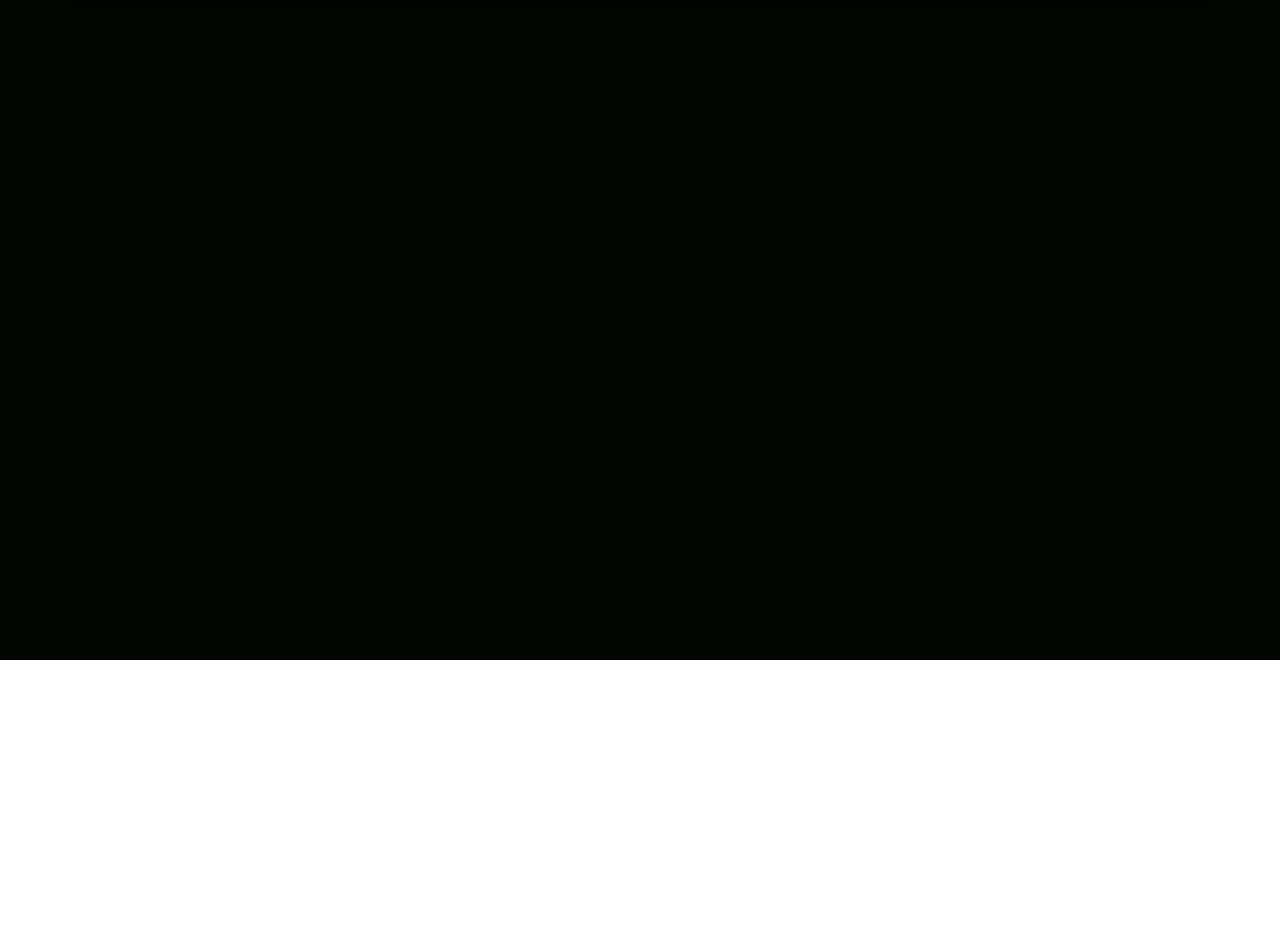
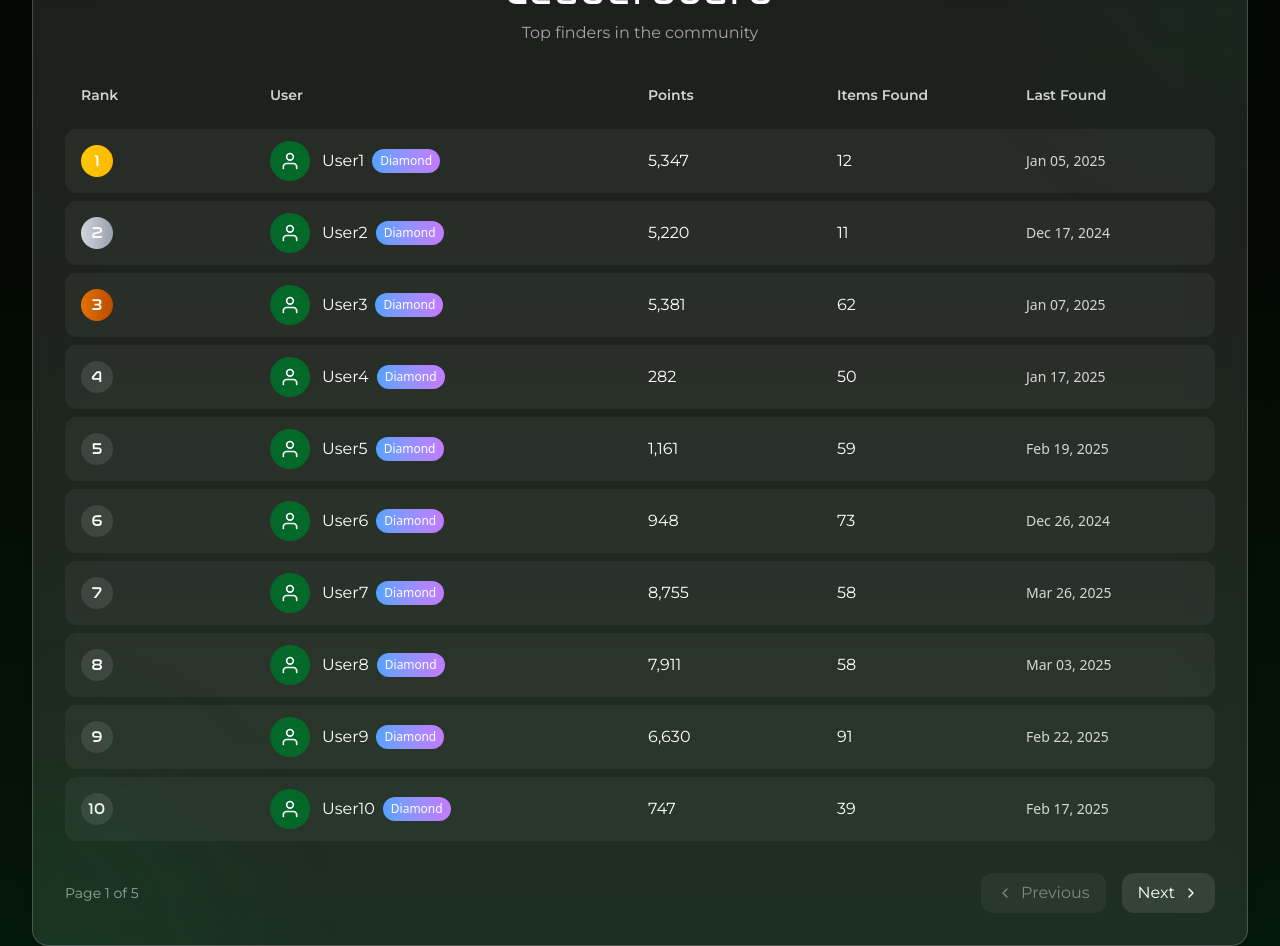
Before and after one commit to Nithesh8678/FindChain, a React (Vite) app: page /leaderboard in a window 1280 px wide. Shown: the part 140-1086 px from the top of the page. Before the commit the page ends 800 px from the top, so only its background shows below. Built offline with nearby package versions, Linux system fonts and the light colour scheme; what wagmi would draw is missing.

Commit message:
added leaderboard page

```diff
--- a/package.json
+++ b/package.json
@@ -13,6 +13,7 @@
     "@rainbow-me/rainbowkit": "^2.2.4",
     "@tailwindcss/vite": "^4.1.2",
     "@tanstack/react-query": "^5.71.10",
+    "date-fns": "^4.1.0",
     "framer-motion": "^12.6.3",
     "react": "^19.0.0",
     "react-dom": "^19.0.0",
--- a/src/App.tsx
+++ b/src/App.tsx
@@ -11,6 +11,7 @@ import LoadingProvider, { useLoading } from "./context/LoadingContext";
 import "./index.css";
 import ReportLost from "./components/ReportLost";
 import ReportFound from "./components/ReportFound";
+import Leaderboard from "./components/Leaderboard";
 
 // Wrapper component to access the loading context
 const AppContent = () => {
@@ -35,6 +36,7 @@ const AppContent = () => {
           <Route path="/about" element={<About />} />
           <Route path="/report-lost" element={<ReportLost />} />
           <Route path="/report-found" element={<ReportFound />} />
+          <Route path="/leaderboard" element={<Leaderboard />} />
         </Routes>
       </div>
     </>
--- a/src/components/Home.tsx
+++ b/src/components/Home.tsx
@@ -1,6 +1,6 @@
 import React from "react";
 import Button from "./Button";
-import Leaderboard from "./Leaderboard";
+import Leaderboardhome from "./Leaderboardhome";
 
 const Home: React.FC = () => {
   return (
@@ -57,7 +57,7 @@ const Home: React.FC = () => {
       </div>
 
       {/* Leaderboard - Only visible on home page */}
-      <Leaderboard />
+      <Leaderboardhome />
     </>
   );
 };
--- a/src/components/Leaderboard.tsx
+++ b/src/components/Leaderboard.tsx
@@ -1,84 +1,246 @@
-import React from "react";
+import React, { useState } from "react";
+import { motion, AnimatePresence } from "framer-motion";
+import { FiChevronLeft, FiChevronRight, FiUser } from "react-icons/fi";
+import { format } from "date-fns";
 
-interface LeaderboardEntry {
-  id: number;
-  name: string;
+// Types
+interface User {
+  id: string;
+  rank: number;
+  username: string;
+  profilePicture?: string;
+  points: number;
   itemsFound: number;
+  lastFoundDate: Date;
+  tier: "Bronze" | "Silver" | "Gold" | "Platinum" | "Diamond";
 }
 
+const ITEMS_PER_PAGE = 10;
+
+// Mock data - Replace with your actual data
+const mockUsers: User[] = Array.from({ length: 50 }, (_, i) => ({
+  id: `user-${i + 1}`,
+  rank: i + 1,
+  username: `User${i + 1}`,
+  profilePicture: undefined,
+  points: Math.floor(Math.random() * 10000),
+  itemsFound: Math.floor(Math.random() * 100),
+  lastFoundDate: new Date(Date.now() - Math.random() * 10000000000),
+  tier:
+    i < 10
+      ? "Diamond"
+      : i < 20
+      ? "Platinum"
+      : i < 30
+      ? "Gold"
+      : i < 40
+      ? "Silver"
+      : "Bronze",
+}));
+
+const getTierColor = (tier: User["tier"]) => {
+  switch (tier) {
+    case "Diamond":
+      return "from-blue-400 to-purple-400";
+    case "Platinum":
+      return "from-purple-400 to-pink-400";
+    case "Gold":
+      return "from-yellow-400 to-amber-400";
+    case "Silver":
+      return "from-gray-300 to-gray-400";
+    case "Bronze":
+      return "from-amber-600 to-amber-700";
+  }
+};
+
 const Leaderboard: React.FC = () => {
-  // Sample data - replace with actual data from your backend
-  const leaderboardData: LeaderboardEntry[] = [
-    { id: 1, name: "0x1234...5678", itemsFound: 42 },
-    { id: 2, name: "0x8765...4321", itemsFound: 38 },
-    { id: 3, name: "0xabcd...efgh", itemsFound: 35 },
-    { id: 4, name: "0x2468...1357", itemsFound: 30 },
-    { id: 5, name: "0x9876...5432", itemsFound: 28 },
-  ];
+  const [currentPage, setCurrentPage] = useState(1);
+  const [hoveredUser, setHoveredUser] = useState<string | null>(null);
+
+  const totalPages = Math.ceil(mockUsers.length / ITEMS_PER_PAGE);
+  const startIndex = (currentPage - 1) * ITEMS_PER_PAGE;
+  const endIndex = startIndex + ITEMS_PER_PAGE;
+  const currentUsers = mockUsers.slice(startIndex, endIndex);
+
+  const handlePrevPage = () => {
+    if (currentPage > 1) {
+      setCurrentPage(currentPage - 1);
+    }
+  };
+
+  const handleNextPage = () => {
+    if (currentPage < totalPages) {
+      setCurrentPage(currentPage + 1);
+    }
+  };
 
   return (
-    <div className="fixed left-9 top-24 w-80 z-40 mt-24">
-      <div className="backdrop-blur-xl bg-white/10 border border-white/20 rounded-2xl shadow-2xl overflow-hidden">
-        {/* Header */}
-        <div className="p-4 border-b border-white/10">
-          <h2 className="font-nasalization text-xl text-white tracking-wider">
-            Active Leaderboard
-          </h2>
-        </div>
+    <div className="min-h-screen pt-20 px-4 sm:px-6 lg:px-8 bg-gradient-to-b from-[#030502] to-[#03672A]/20">
+      <div className="max-w-7xl mx-auto">
+        <motion.div
+          initial={{ opacity: 0, y: 20 }}
+          animate={{ opacity: 1, y: 0 }}
+          transition={{ duration: 0.5 }}
+          className="backdrop-blur-xl bg-white/10 border border-white/20 rounded-2xl shadow-2xl p-8 relative overflow-hidden"
+        >
+          {/* Decorative Elements */}
+          <div className="absolute top-0 right-0 w-96 h-96 bg-[#03672A]/10 rounded-full filter blur-3xl -translate-y-1/2 translate-x-1/2" />
+          <div className="absolute bottom-0 left-0 w-96 h-96 bg-[#046A29]/10 rounded-full filter blur-3xl translate-y-1/2 -translate-x-1/2" />
 
-        {/* Table */}
-        <div className="overflow-x-auto">
-          <table className="w-full">
-            <thead>
-              <tr className="text-left text-white/70 font-montserrat text-xs uppercase tracking-wider">
-                <th className="px-4 py-3">ID</th>
-                <th className="px-4 py-3">Name</th>
-                <th className="px-4 py-3">Items Found</th>
-              </tr>
-            </thead>
-            <tbody>
-              {leaderboardData.map((entry, index) => (
-                <tr
-                  key={entry.id}
-                  className={`
-                    border-t border-white/5
-                    ${index % 2 === 0 ? "bg-white/5" : "bg-white/0"}
-                    hover:bg-white/10 transition-all duration-200
-                  `}
+          <motion.div
+            animate={{
+              boxShadow: [
+                "0 0 0 0 rgba(3, 103, 42, 0)",
+                "0 0 0 10px rgba(3, 103, 42, 0.1)",
+                "0 0 0 20px rgba(3, 103, 42, 0)",
+              ],
+            }}
+            transition={{
+              duration: 2,
+              repeat: Infinity,
+              repeatType: "reverse",
+            }}
+            className="relative mb-8"
+          >
+            <h1 className="font-nasalization text-4xl text-white mb-2 tracking-wider text-center">
+              Leaderboard
+            </h1>
+            <p className="text-white/60 text-center font-montserrat">
+              Top finders in the community
+            </p>
+          </motion.div>
+
+          {/* Table Header */}
+          <div className="grid grid-cols-6 gap-4 mb-4 px-4 py-2 text-white/80 font-montserrat text-sm font-semibold">
+            <div>Rank</div>
+            <div className="col-span-2">User</div>
+            <div>Points</div>
+            <div>Items Found</div>
+            <div>Last Found</div>
+          </div>
+
+          {/* Table Body */}
+          <div className="space-y-2">
+            <AnimatePresence mode="wait">
+              {currentUsers.map((user) => (
+                <motion.div
+                  key={user.id}
+                  initial={{ opacity: 0, x: -20 }}
+                  animate={{ opacity: 1, x: 0 }}
+                  exit={{ opacity: 0, x: 20 }}
+                  transition={{ duration: 0.2 }}
+                  className={`grid grid-cols-6 gap-4 px-4 py-3 rounded-xl transition-all duration-300 ${
+                    hoveredUser === user.id
+                      ? "bg-white/10 transform scale-[1.02]"
+                      : "bg-white/5"
+                  }`}
+                  onMouseEnter={() => setHoveredUser(user.id)}
+                  onMouseLeave={() => setHoveredUser(null)}
                 >
-                  <td className="px-4 py-3 text-white/90 font-montserrat text-sm">
-                    #{entry.id}
-                  </td>
-                  <td className="px-4 py-3 text-white/90 font-montserrat text-sm">
-                    {entry.name}
-                  </td>
-                  <td className="px-4 py-3">
-                    <div className="flex items-center gap-2">
-                      <span className="text-white/90 font-montserrat text-sm">
-                        {entry.itemsFound}
+                  {/* Rank */}
+                  <div className="flex items-center">
+                    <div
+                      className={`
+                      w-8 h-8 rounded-full flex items-center justify-center font-nasalization
+                      ${user.rank <= 3 ? "bg-gradient-to-r" : "bg-white/10"}
+                      ${user.rank === 1 ? "from-yellow-400 to-amber-400" : ""}
+                      ${user.rank === 2 ? "from-gray-300 to-gray-400" : ""}
+                      ${user.rank === 3 ? "from-amber-600 to-amber-700" : ""}
+                    `}
+                    >
+                      {user.rank}
+                    </div>
+                  </div>
+
+                  {/* User */}
+                  <div className="col-span-2 flex items-center space-x-3">
+                    <div className="w-10 h-10 rounded-full bg-gradient-to-r from-[#03672A] to-[#046A29] flex items-center justify-center">
+                      {user.profilePicture ? (
+                        <img
+                          src={user.profilePicture}
+                          alt={user.username}
+                          className="w-full h-full rounded-full object-cover"
+                        />
+                      ) : (
+                        <FiUser className="w-5 h-5 text-white" />
+                      )}
+                    </div>
+                    <div className="flex items-center space-x-2">
+                      <span className="text-white font-montserrat">
+                        {user.username}
                       </span>
-                      <div className="h-1.5 w-16 bg-gradient-to-r from-[#03672A] to-[#046A29] rounded-full overflow-hidden">
-                        <div
-                          className="h-full bg-white/30 rounded-full"
-                          style={{ width: `${(entry.itemsFound / 50) * 100}%` }}
-                        />
+                      <div
+                        className={`px-2 py-1 rounded-full text-xs bg-gradient-to-r ${getTierColor(
+                          user.tier
+                        )} text-white font-medium`}
+                      >
+                        {user.tier}
                       </div>
                     </div>
-                  </td>
-                </tr>
+                  </div>
+
+                  {/* Points */}
+                  <div className="flex items-center">
+                    <span className="text-white font-montserrat">
+                      {user.points.toLocaleString()}
+                    </span>
+                  </div>
+
+                  {/* Items Found */}
+                  <div className="flex items-center">
+                    <span className="text-white font-montserrat">
+                      {user.itemsFound}
+                    </span>
+                  </div>
+
+                  {/* Last Found */}
+                  <div className="flex items-center text-white/80 text-sm">
+                    {format(user.lastFoundDate, "MMM dd, yyyy")}
+                  </div>
+                </motion.div>
               ))}
-            </tbody>
-          </table>
-        </div>
+            </AnimatePresence>
+          </div>
 
-        {/* Footer with animation */}
-        <div className="p-3 border-t border-white/10">
-          <div className="flex items-center justify-center gap-2">
-            <div className="h-1 w-1 rounded-full bg-[#03672A] animate-pulse" />
-            <div className="h-1 w-1 rounded-full bg-[#03672A] animate-pulse delay-100" />
-            <div className="h-1 w-1 rounded-full bg-[#03672A] animate-pulse delay-200" />
+          {/* Pagination */}
+          <div className="mt-8 flex items-center justify-between">
+            <div className="text-white/60 font-montserrat text-sm">
+              Page {currentPage} of {totalPages}
+            </div>
+            <div className="flex space-x-4">
+              <motion.button
+                whileHover={{ scale: 1.05 }}
+                whileTap={{ scale: 0.95 }}
+                onClick={handlePrevPage}
+                disabled={currentPage === 1}
+                className={`px-4 py-2 rounded-xl font-montserrat flex items-center space-x-2 transition-all duration-300
+                  ${
+                    currentPage === 1
+                      ? "bg-white/5 text-white/40 cursor-not-allowed"
+                      : "bg-white/10 text-white hover:bg-white/20"
+                  }`}
+              >
+                <FiChevronLeft />
+                <span>Previous</span>
+              </motion.button>
+              <motion.button
+                whileHover={{ scale: 1.05 }}
+                whileTap={{ scale: 0.95 }}
+                onClick={handleNextPage}
+                disabled={currentPage === totalPages}
+                className={`px-4 py-2 rounded-xl font-montserrat flex items-center space-x-2 transition-all duration-300
+                  ${
+                    currentPage === totalPages
+                      ? "bg-white/5 text-white/40 cursor-not-allowed"
+                      : "bg-white/10 text-white hover:bg-white/20"
+                  }`}
+              >
+                <span>Next</span>
+                <FiChevronRight />
+              </motion.button>
+            </div>
           </div>
-        </div>
+        </motion.div>
       </div>
     </div>
   );
--- /dev/null
+++ b/src/components/Leaderboardhome.tsx
@@ -0,0 +1,87 @@
+import React from "react";
+
+interface LeaderboardEntry {
+  id: number;
+  name: string;
+  itemsFound: number;
+}
+
+const Leaderboard: React.FC = () => {
+  // Sample data - replace with actual data from your backend
+  const leaderboardData: LeaderboardEntry[] = [
+    { id: 1, name: "0x1234...5678", itemsFound: 42 },
+    { id: 2, name: "0x8765...4321", itemsFound: 38 },
+    { id: 3, name: "0xabcd...efgh", itemsFound: 35 },
+    { id: 4, name: "0x2468...1357", itemsFound: 30 },
+    { id: 5, name: "0x9876...5432", itemsFound: 28 },
+  ];
+
+  return (
+    <div className="fixed left-9 top-24 w-80 z-40 mt-24">
+      <div className="backdrop-blur-xl bg-white/10 border border-white/20 rounded-2xl shadow-2xl overflow-hidden">
+        {/* Header */}
+        <div className="p-4 border-b border-white/10">
+          <h2 className="font-nasalization text-xl text-white tracking-wider">
+            Active Leaderboard
+          </h2>
+        </div>
+
+        {/* Table */}
+        <div className="overflow-x-auto">
+          <table className="w-full">
+            <thead>
+              <tr className="text-left text-white/70 font-montserrat text-xs uppercase tracking-wider">
+                <th className="px-4 py-3">ID</th>
+                <th className="px-4 py-3">Name</th>
+                <th className="px-4 py-3">Items Found</th>
+              </tr>
+            </thead>
+            <tbody>
+              {leaderboardData.map((entry, index) => (
+                <tr
+                  key={entry.id}
+                  className={`
+                    border-t border-white/5
+                    ${index % 2 === 0 ? "bg-white/5" : "bg-white/0"}
+                    hover:bg-white/10 transition-all duration-200
+                  `}
+                >
+                  <td className="px-4 py-3 text-white/90 font-montserrat text-sm">
+                    #{entry.id}
+                  </td>
+                  <td className="px-4 py-3 text-white/90 font-montserrat text-sm">
+                    {entry.name}
+                  </td>
+                  <td className="px-4 py-3">
+                    <div className="flex items-center gap-2">
+                      <span className="text-white/90 font-montserrat text-sm">
+                        {entry.itemsFound}
+                      </span>
+                      <div className="h-1.5 w-16 bg-gradient-to-r from-[#03672A] to-[#046A29] rounded-full overflow-hidden">
+                        <div
+                          className="h-full bg-white/30 rounded-full"
+                          style={{ width: `${(entry.itemsFound / 50) * 100}%` }}
+                        />
+                      </div>
+                    </div>
+                  </td>
+                </tr>
+              ))}
+            </tbody>
+          </table>
+        </div>
+
+        {/* Footer with animation */}
+        <div className="p-3 border-t border-white/10">
+          <div className="flex items-center justify-center gap-2">
+            <div className="h-1 w-1 rounded-full bg-[#03672A] animate-pulse" />
+            <div className="h-1 w-1 rounded-full bg-[#03672A] animate-pulse delay-100" />
+            <div className="h-1 w-1 rounded-full bg-[#03672A] animate-pulse delay-200" />
+          </div>
+        </div>
+      </div>
+    </div>
+  );
+};
+
+export default Leaderboard;
```
Also changed, not shown: 1 other file (tests, documents, lock files or other folders).
